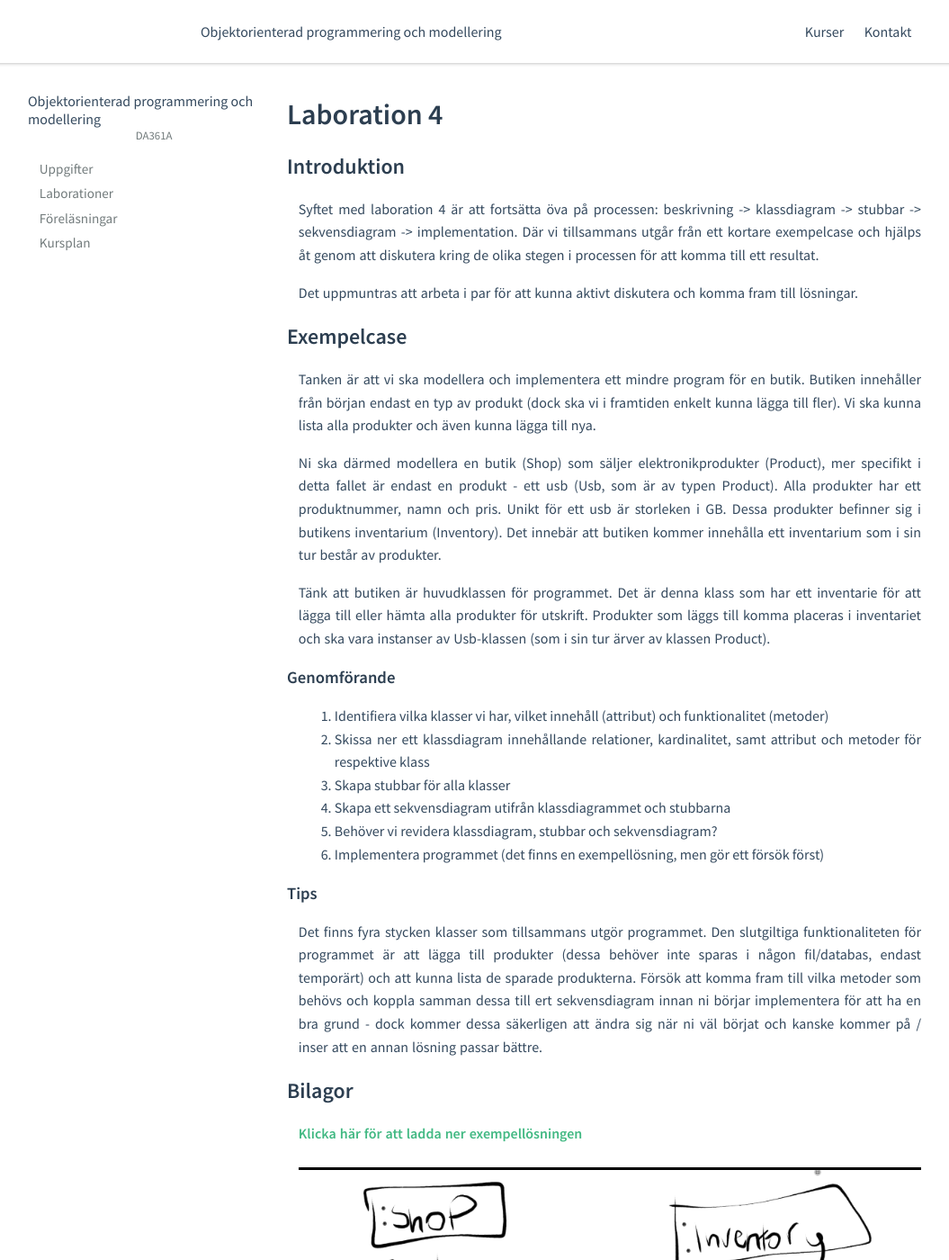
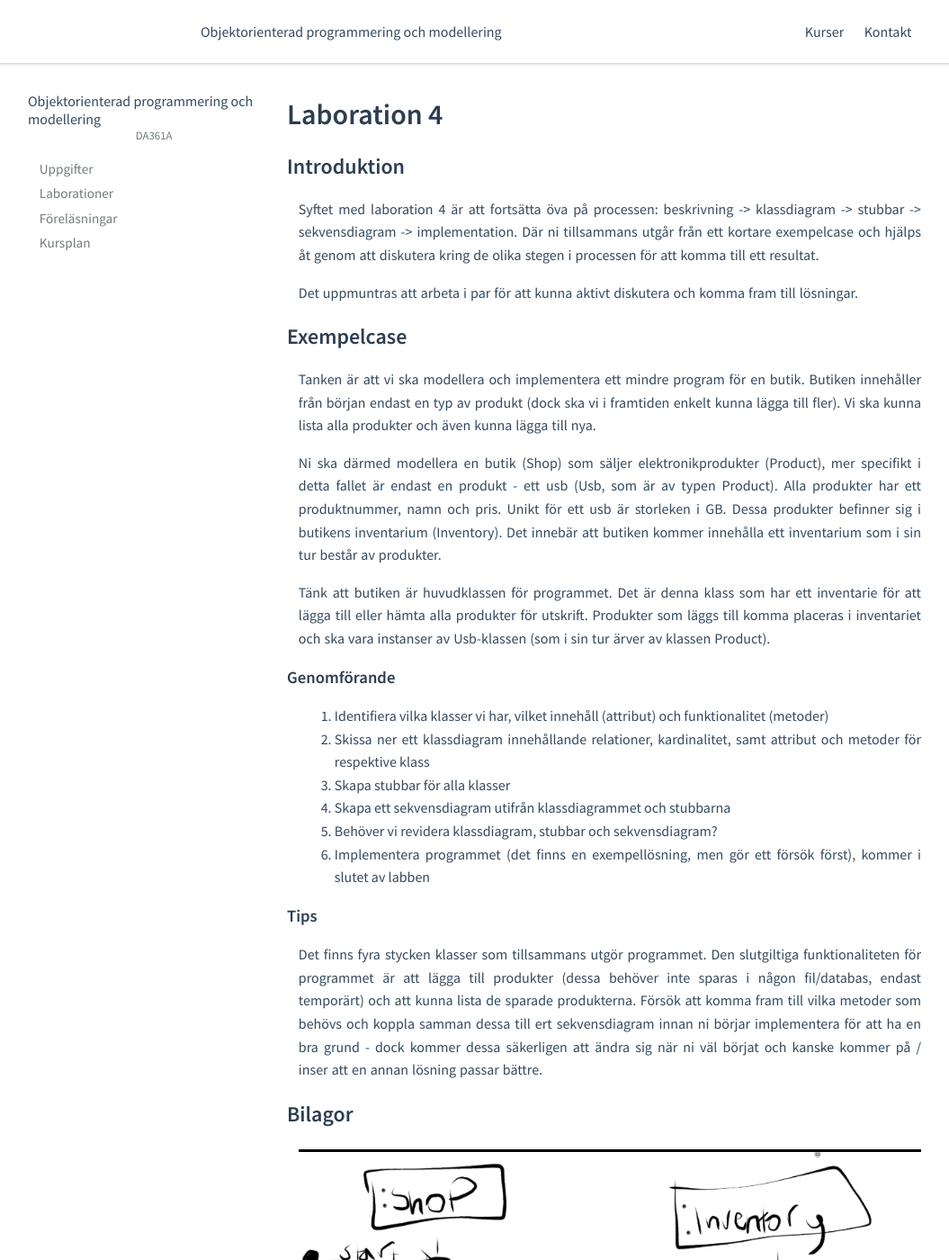
Before and after one commit to stefangeneralao/ia-oop-python, a Jekyll site: the page built from courses/da361a/exercises/L04.md, in a window 1280 px wide and 1400 px high. Shown: the whole window at 90% size, without its empty margins (17-1072 px from the left). Built offline with Jekyll 4.4.1, drawn with Linux system fonts in a browser that asks for light colours.

Commit message:
Added excercise 4

```diff
--- a/_data/da361a.yml
+++ b/_data/da361a.yml
@@ -54,8 +54,8 @@
     - name: Laboration 3
       file: L03
 
-#    - name: Laboration 4
-#      file: L04
+    - name: Laboration 4
+      file: L04
 
 #    - name: Laboration 5
 #      file: L05
--- a/courses/da361a/exercises/L04.md
+++ b/courses/da361a/exercises/L04.md
@@ -8,7 +8,7 @@
 
 ## Introduktion
 
-Syftet med laboration 4 är att fortsätta öva på processen: beskrivning -> klassdiagram -> stubbar -> sekvensdiagram -> implementation. Där vi tillsammans utgår från ett kortare exempelcase och hjälps åt genom att diskutera kring de olika stegen i processen för att komma till ett resultat.
+Syftet med laboration 4 är att fortsätta öva på processen: beskrivning -> klassdiagram -> stubbar -> sekvensdiagram -> implementation. Där ni tillsammans utgår från ett kortare exempelcase och hjälps åt genom att diskutera kring de olika stegen i processen för att komma till ett resultat.
 
 Det uppmuntras att arbeta i par för att kunna aktivt diskutera och komma fram till lösningar.
 
@@ -27,7 +27,7 @@
 3. Skapa stubbar för alla klasser
 4. Skapa ett sekvensdiagram utifrån klassdiagrammet och stubbarna
 5. Behöver vi revidera klassdiagram, stubbar och sekvensdiagram?
-6. Implementera programmet (det finns en exempellösning, men gör ett försök först)
+6. Implementera programmet (det finns en exempellösning, men gör ett försök först), kommer i slutet av labben
 
 ### Tips
 
@@ -35,6 +35,6 @@
 
 ## Bilagor
 
-[Klicka här för att ladda ner exempellösningen](/assets/zip/labb4_oop_da361a.zip)
+<!--[Klicka här för att ladda ner exempellösningen](/assets/zip/labb4_oop_da361a.zip)-->
 
 ![Sekvensdiagram](/assets/img/da361a_labb4_sequence_diagram.png) _Sekvensdiagram_
```
